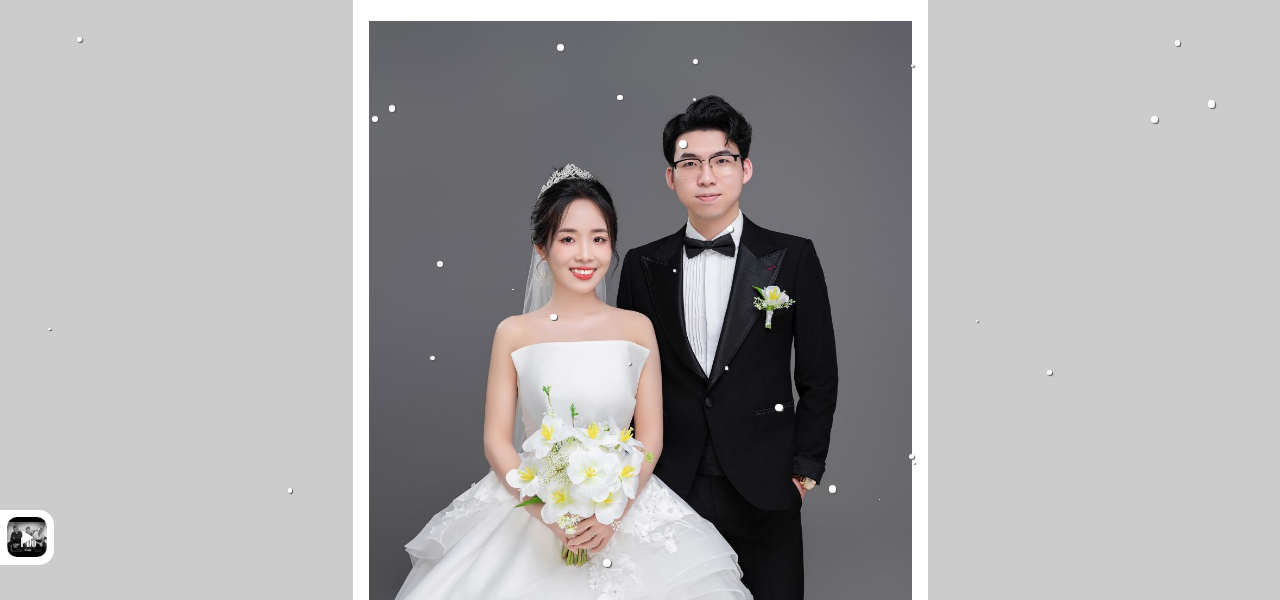
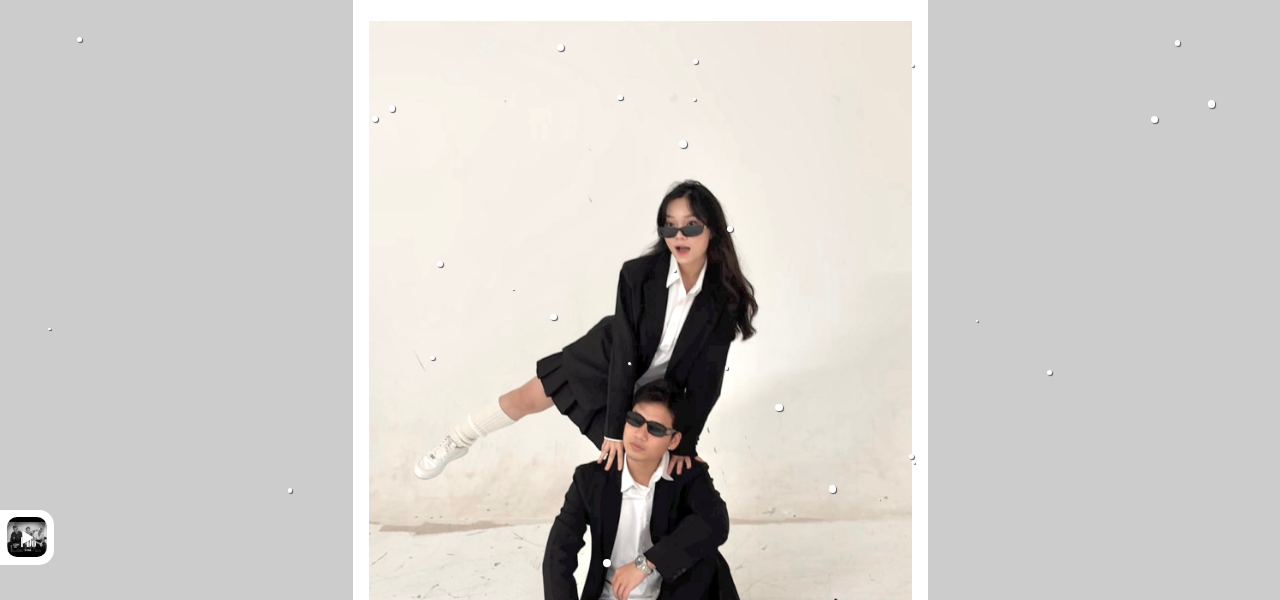
Before and after one commit to 196phamminhchien/mr-truong, a plain HTML site: page index.html in a window 1280 px wide. Shown: the part 200-800 px from the top of the page. Drawn offline with Linux system fonts and the light colour scheme; animation ran at ten frames a second; a web font is replaced by a local one.

Commit message:
Update index.html

```diff
--- a/index.html
+++ b/index.html
@@ -251,7 +251,7 @@ div[class^="tiktok"].--savior-overlay-z-index-reset {
                     </div>
                     <div class="main_image_area pt-4 pb-8 aos-init aos-animate" data-aos="fade-up" data-aos-delay="50">
                         <div class="main_image">
-                            <img src="upload/bia.jpeg?v=2411131930" alt="">
+                            <img src="upload/bia.JPG?v=2411131930" alt="">
                         </div>
                         <img class="bg-title" src="images/main_title.png?v=2411131930" alt="">
                         <div class="wrap-name pt-7 px-5 title">Trung Trường <small>&amp;</small> Kim Trinh</div>
```
